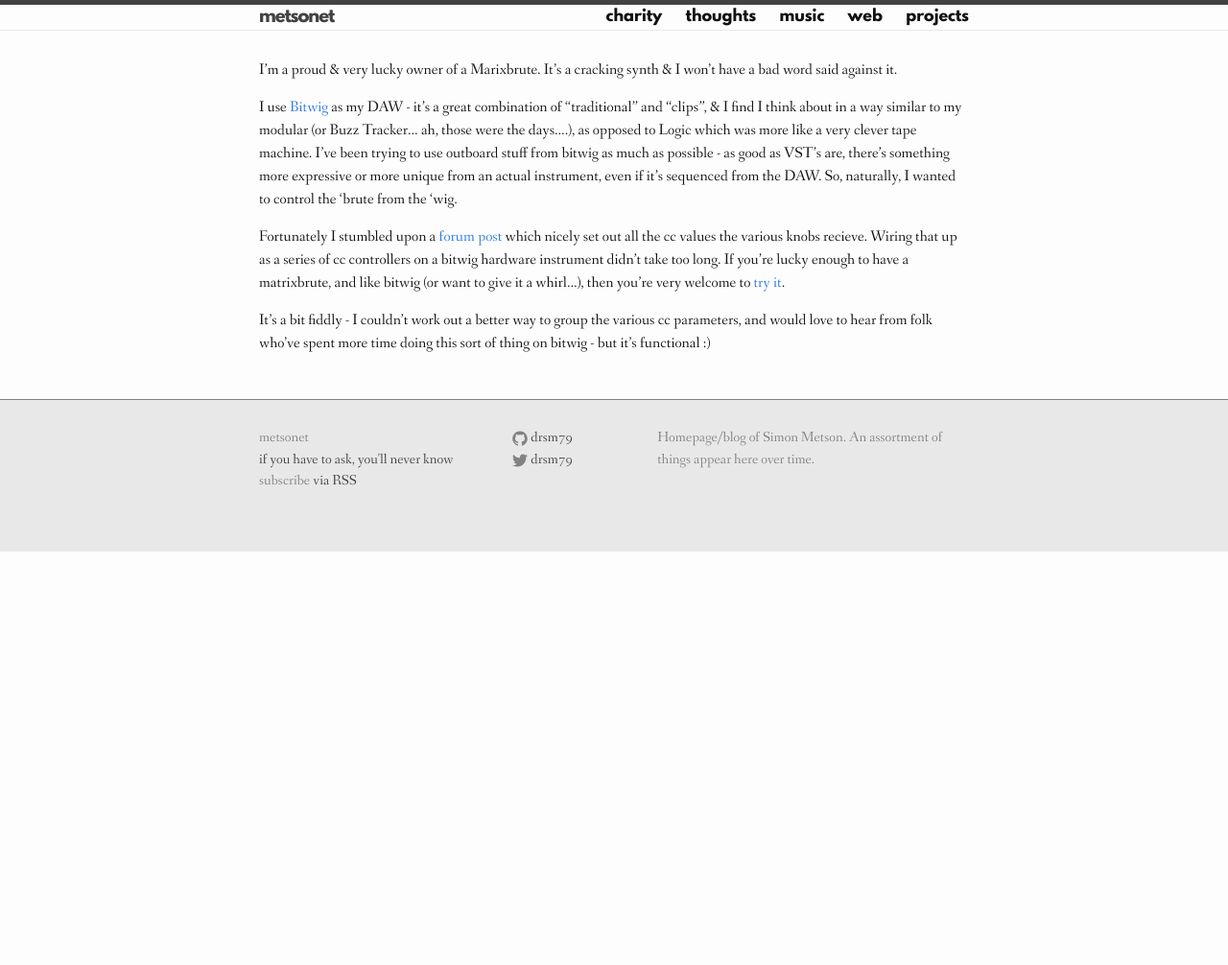
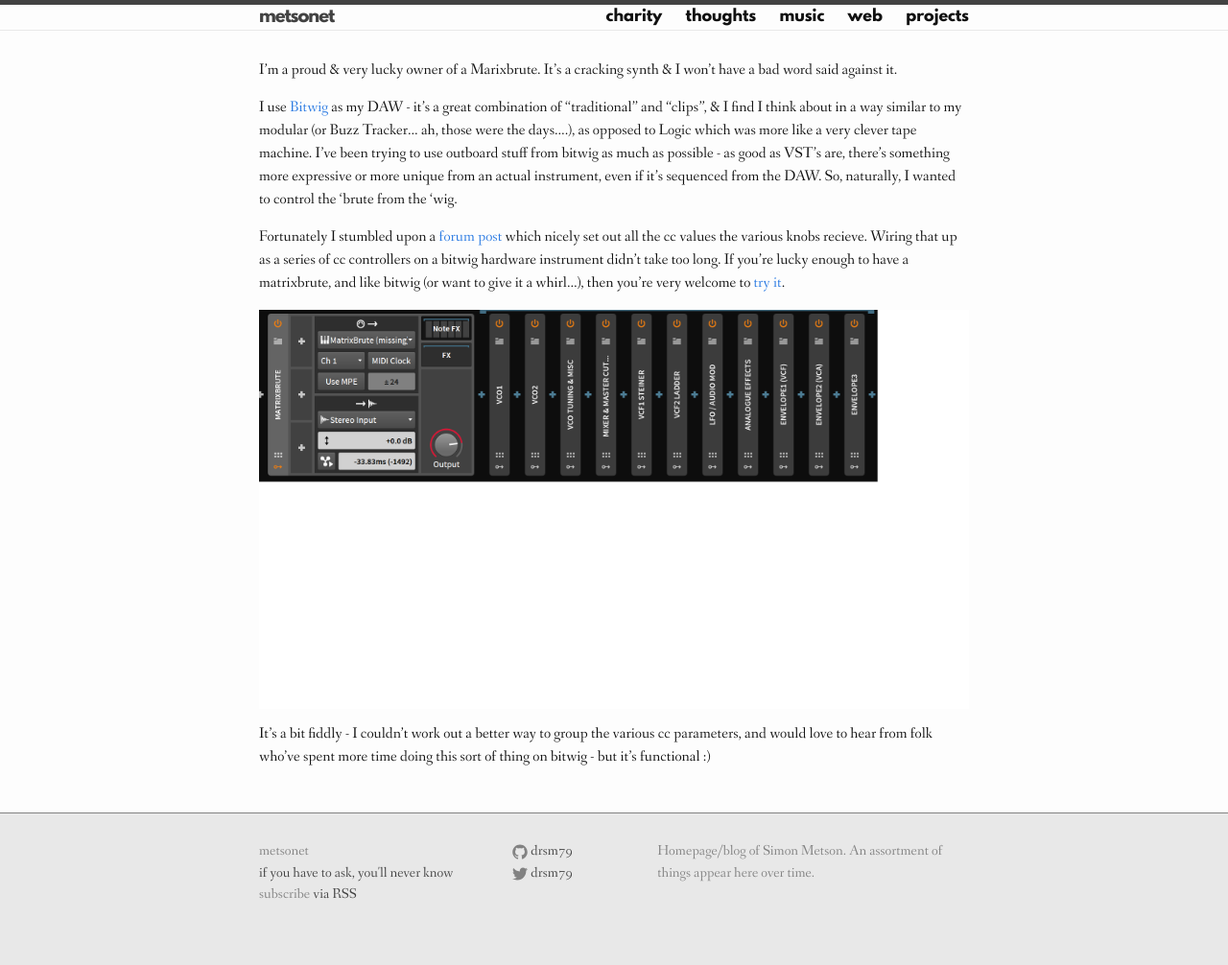
Before and after one commit to drsm79/drsm79.github.com, a Jekyll site: the page built from music/matrixbrute.md, in a window 1280 px wide. Shown: the whole page at 96% size. Built offline with Jekyll 4.4.1, drawn with Linux system fonts in a browser that asks for light colours; before the commit the page ends 900 px from its top, so only the background shows below that.

Commit message:
Include screen shot of the preset

```diff
--- a/music/matrixbrute.md
+++ b/music/matrixbrute.md
@@ -10,6 +10,8 @@
 
 Fortunately I stumbled upon a [forum post][] which nicely set out all the cc values the various knobs recieve. Wiring that up as a series of cc controllers on a bitwig hardware instrument didn't take too long. If you're lucky enough to have a matrixbrute, and like bitwig (or want to give it a whirl...), then you're very welcome to [try it][preset].
 
+![Screen shot of the preset](preset.png)
+
 It's a bit fiddly - I couldn't work out a better way to group the various cc parameters, and would love to hear from folk who've spent more time doing this sort of thing on bitwig - but it's functional :)
 
 [Bitwig]: https://www.bitwig.com/en/home.html
```
